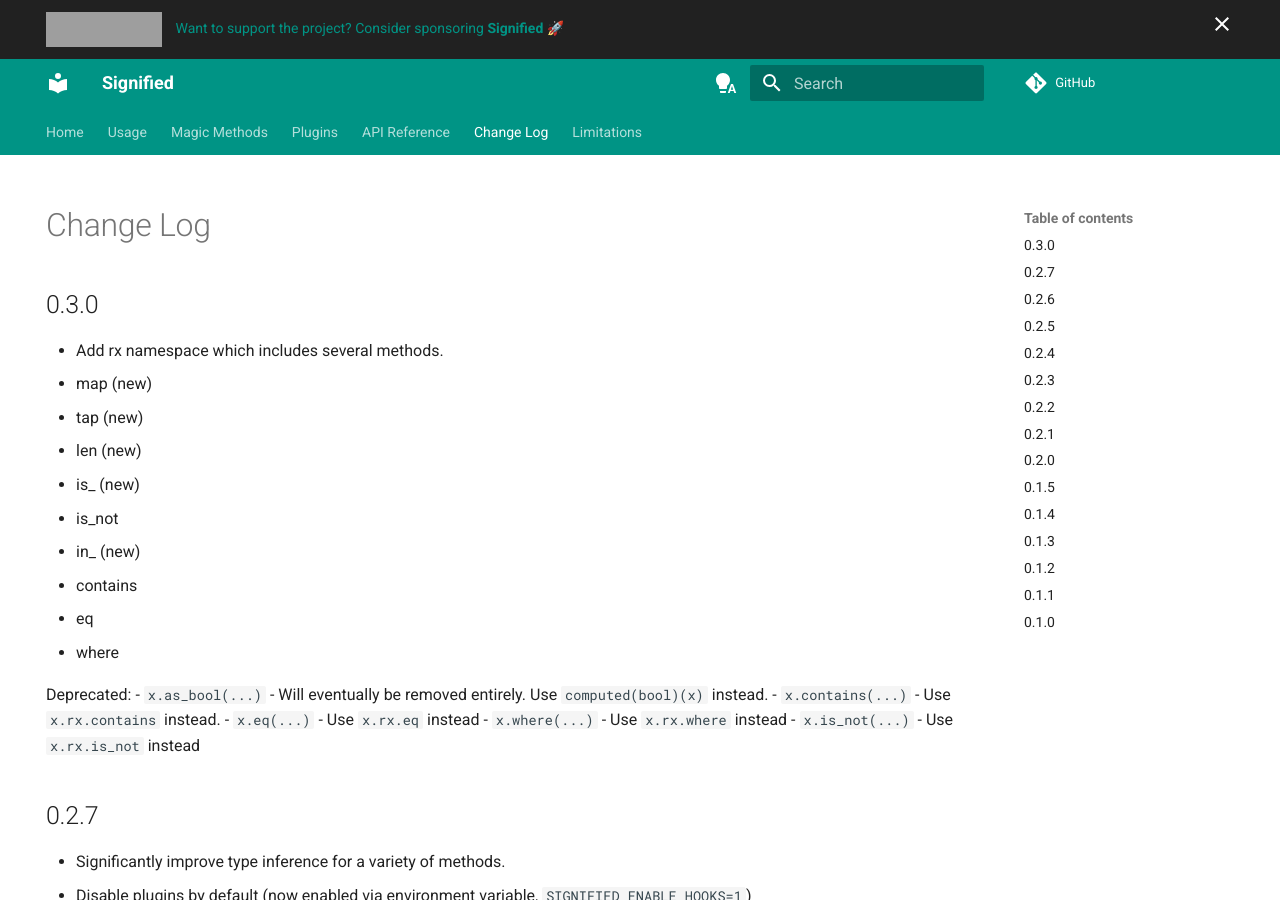
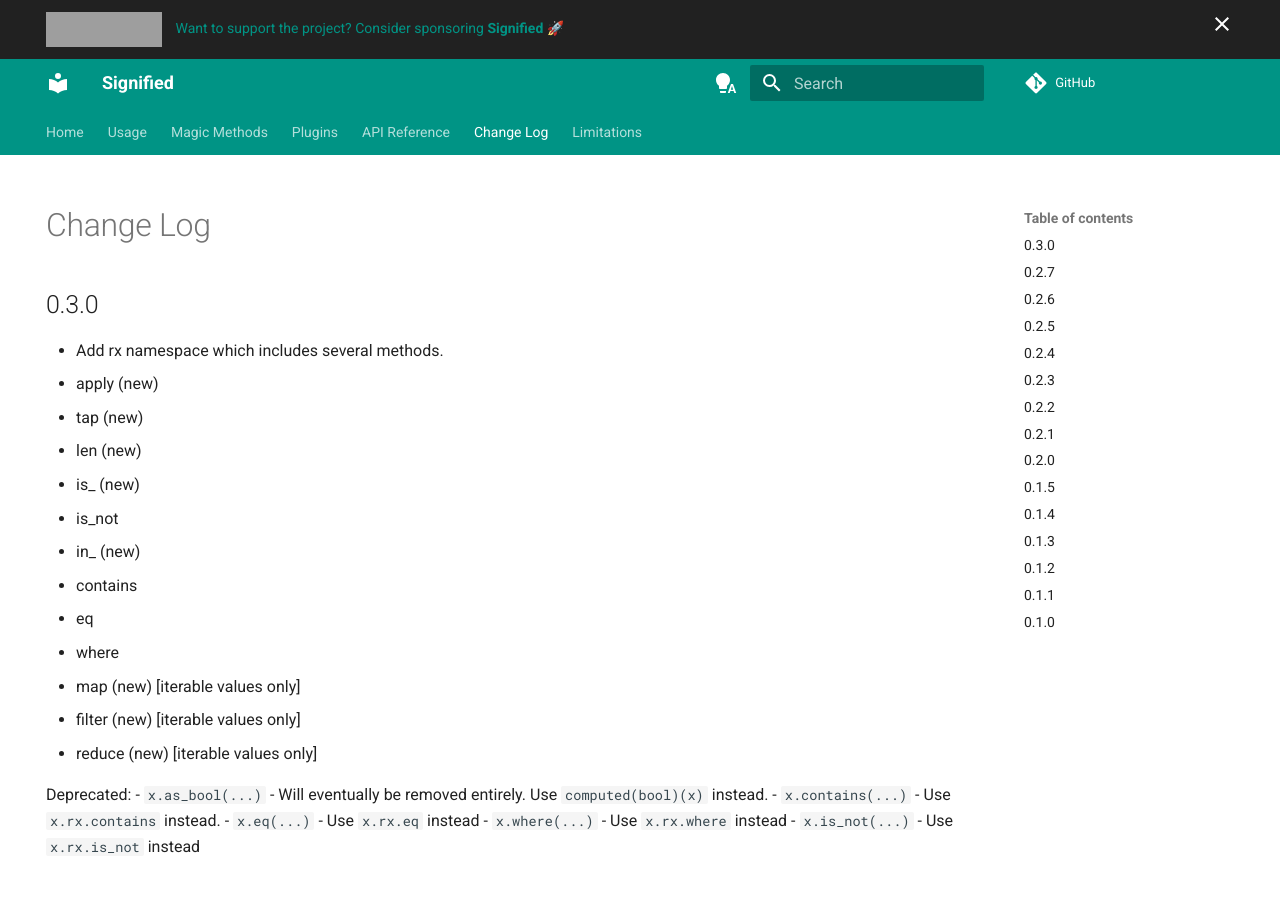
Before and after one commit to dougmercer/signified, an MkDocs documentation site: the page built from docs/changes.md, in a window 1280 px wide and 900 px high. Built offline with MkDocs 1.6.1 and Material for MkDocs 9.7.7, drawn with Linux system fonts in a browser that asks for light colours; comment, search, counter and statistics services are not loaded; the version menu is left out; grey boxes are pictures that could not be loaded.

Commit message:
include `map`, `filter`, `reduce` and name change in changelog

```diff
--- a/docs/changes.md
+++ b/docs/changes.md
@@ -7,7 +7,7 @@ hide:
 ## 0.3.0
 
 - Add rx namespace which includes several methods.
-  - map (new)
+  - apply (new)
   - tap (new)
   - len (new)
   - is_ (new)
@@ -16,6 +16,9 @@ hide:
   - contains
   - eq
   - where
+  - map (new) [iterable values only]
+  - filter (new) [iterable values only]
+  - reduce (new) [iterable values only]
 
 Deprecated:
   - `x.as_bool(...)` - Will eventually be removed entirely. Use `computed(bool)(x)` instead.
```
